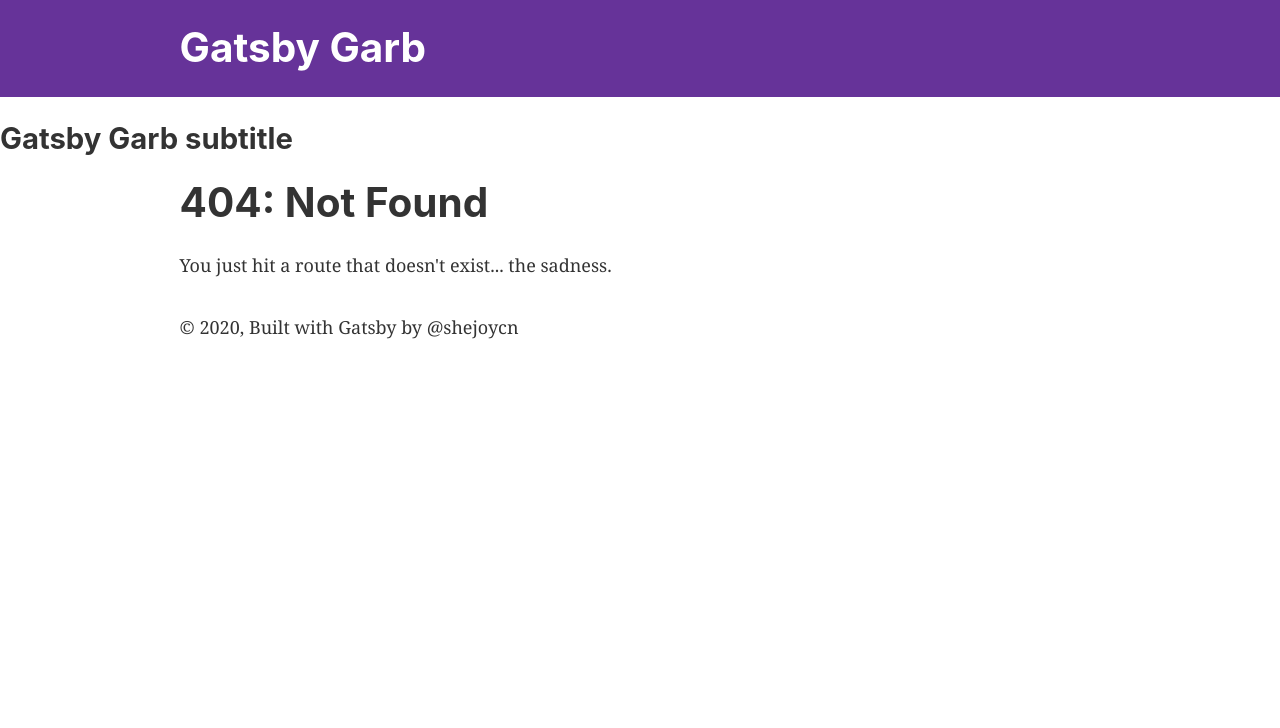
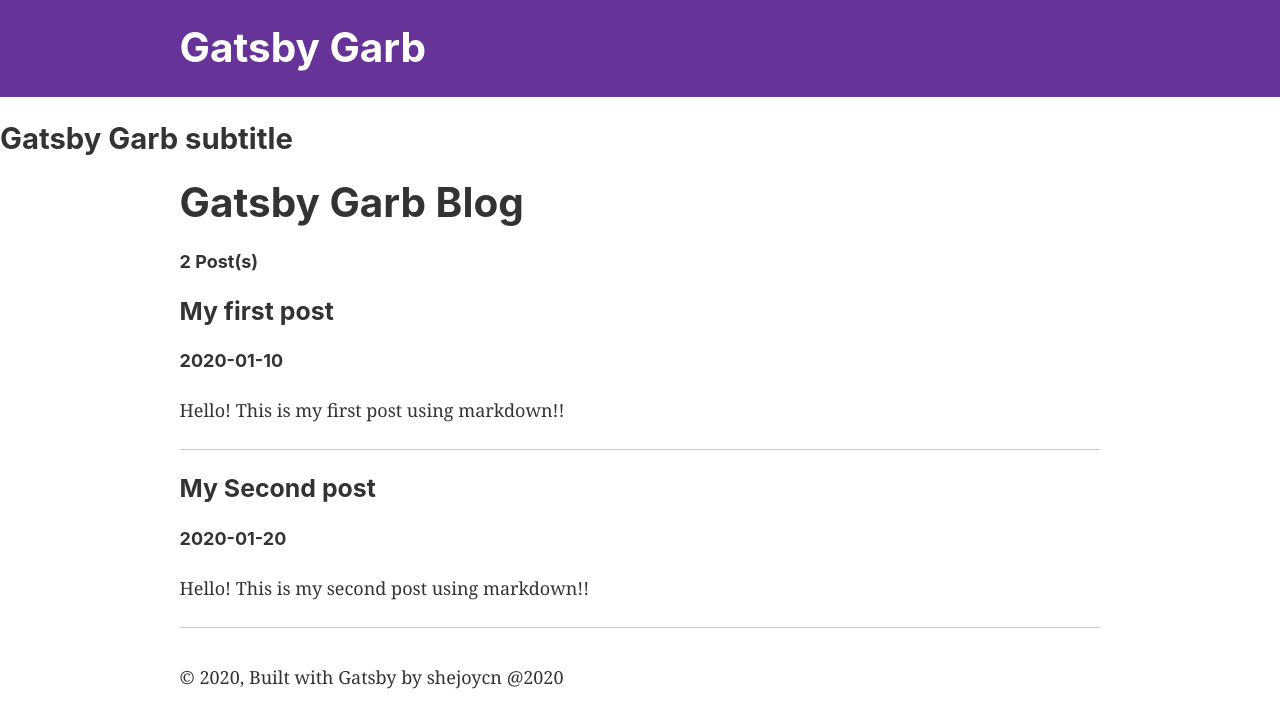
Before and after one commit to shejoycn/udemy-gatsby, a Gatsby site: page /blog in a window 1280 px wide. Before the commit this address had no page. Built offline with nearby package versions, Linux system fonts and the light colour scheme; Gatsby itself is replaced by a stand-in of ours.

Commit message:
lots of changes'

```diff
--- a/gatsby-config.js
+++ b/gatsby-config.js
@@ -3,7 +3,8 @@ module.exports = {
     title: `Gatsby Garb`,
     subtitle: `Gatsby Garb subtitle`,
     description: `Kick off your next, great Gatsby project with this default starter. This barebones starter ships with the main Gatsby configuration files you might need.`,
-    author: `@shejoycn`,
+    author: `shejoycn`,
+    year :2020
   },
   plugins: [
     `gatsby-plugin-react-helmet`,
@@ -15,6 +16,14 @@ module.exports = {
       },
     },
     `gatsby-transformer-sharp`,
+    `gatsby-transformer-remark`,
+    {
+      resolve: `gatsby-source-filesystem`,
+      options: {
+        name: `pages`,
+        path: `${__dirname}/src/pages`,
+      },
+    },
     `gatsby-plugin-sharp`,
     {
       resolve: `gatsby-plugin-manifest`,
--- a/package.json
+++ b/package.json
@@ -12,6 +12,7 @@
     "gatsby-plugin-react-helmet": "^3.3.11",
     "gatsby-plugin-sharp": "^2.6.36",
     "gatsby-source-filesystem": "^2.3.30",
+    "gatsby-transformer-remark": "^2.8.37",
     "gatsby-transformer-sharp": "^2.5.15",
     "prop-types": "^15.7.2",
     "react": "^16.12.0",
--- a/src/components/layout.js
+++ b/src/components/layout.js
@@ -19,6 +19,7 @@ const getSiteMetadata = graphql`
         title
         subtitle
         author
+        year
       }
     }
   }
@@ -45,7 +46,8 @@ const Layout = ({ children }) => {
         >
           © {new Date().getFullYear()}, Built with
           {` `}
-          <a>Gatsby by {data.site.siteMetadata?.author}</a>
+          <a>Gatsby by{` `}{data.site.siteMetadata?.author}</a>
+          <a>{` `}@{data.site.siteMetadata?.year}</a>
         </footer>
       </div>
     </>
--- /dev/null
+++ b/src/pages/blog.js
@@ -0,0 +1,55 @@
+import  React from 'react'
+import { StaticQuery, graphql } from 'gatsby'
+
+import Layout from '../components/layout'
+import { node } from 'prop-types'
+
+const getMarkdown = graphql`
+  {
+    allMarkdownRemark {
+      totalCount
+      edges {
+        node {
+          id
+          frontmatter {
+            title
+            date
+          }
+          excerpt
+        }
+      }
+    }
+  }
+`
+export default () => (
+
+    <Layout>
+    <div>
+      <h1>Gatsby Garb Blog</h1>
+
+
+      <StaticQuery
+      query={getMarkdown}
+      render={data => (
+      <>
+      <h4>{data.allMarkdownRemark.totalCount} Post(s)</h4>
+      {data.allMarkdownRemark.edges.map(({node})=>
+      <div key={node.id}>
+<h3>{node.frontmatter.title}</h3>
+<h4>{node.frontmatter.date}</h4>
+<p>{node.excerpt}</p>
+<hr></hr>
+
+      </div>
+      )}
+
+      </>
+        )} />
+
+      </div>
+
+  </Layout>
+
+
+
+)
--- /dev/null
+++ b/src/pages/post-one.md
@@ -0,0 +1,7 @@
+---
+title : "My first post"
+date : "2020-01-10"
+---
+
+
+Hello! This is my first post using markdown!!
--- /dev/null
+++ b/src/pages/post-two.md
@@ -0,0 +1,7 @@
+---
+title : "My Second post"
+date : "2020-01-20"
+---
+
+
+Hello! This is my second post using markdown!!
```
Also changed, not shown: src/pages/posts/page-3.js (+42 -0 lines), 1 other file.
